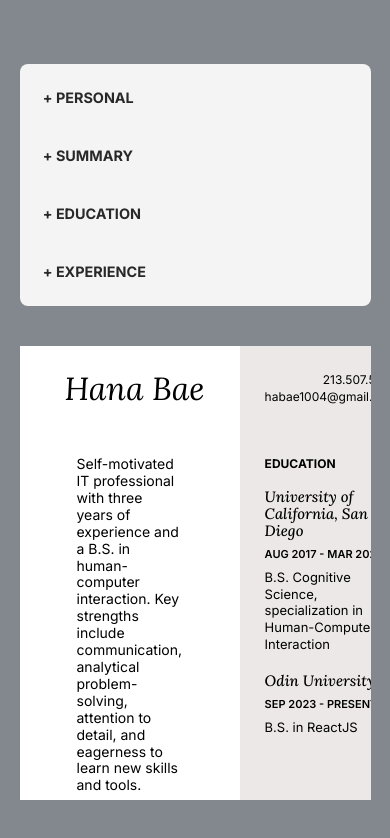
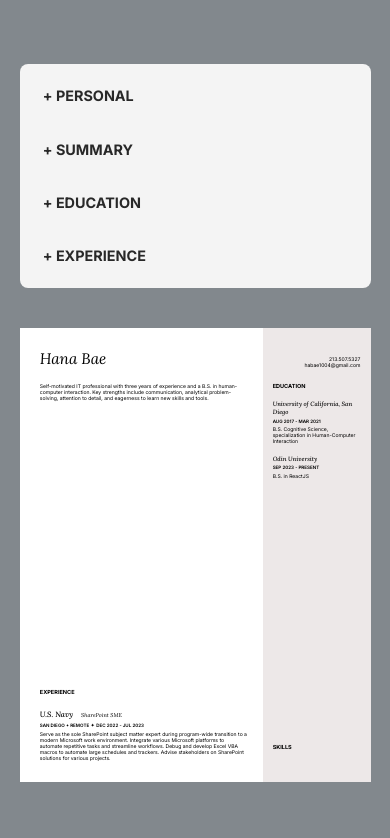
Before and after one commit to hambycookie/cv-application, a React app: page / in a window 390 px wide. Shown: the top 838 px of the page. Built offline with nearby package versions, Linux system fonts and the light colour scheme; the HTML template or start-up script is replaced by a standard one.

Commit message:
make resume responsive

```diff
--- a/src/components/Resume.jsx
+++ b/src/components/Resume.jsx
@@ -5,33 +5,42 @@ import ExperienceSection from "./Experience/ExperienceSection"
 function Resume({ personalInfo, summary, educations, experiences }) {
   return (
     <section className="resume-paper">
-      <div className="resume">
-        <h1 className="name main-part">{personalInfo.fullName}</h1>
-        <div className="contact-section side-part">
+      <div className="resume-container">
+        <div className="main-part">
+          <div className="name-section">
+            <h1 className="name">{personalInfo.fullName}</h1>
+          </div>
+          <div className="summary-section">
+            <p className="summary">
+              {summary}
+            </p>
+          </div>
+          <div className="experience-section">
+            <h5 className="section-title">EXPERIENCE</h5>
+            <div className="experience-content">
+              <ExperienceSection experiences={experiences} />
+            </div>
+          </div>
+        </div>
+        <div className="side-part">
+          <div className="contact-section">
             <div className="contact-info">
               <p>{personalInfo.phone}</p>
               <p>{personalInfo.email}</p>
             </div>
           </div>
-        <p className="summary main-part section-content-indent">
-          {summary}
-        </p>
-        <div className="education-section side-part">
+          <div className="education-section">
             <h5 className="section-title">EDUCATION</h5>
             <div className="education-content">
               <EducationSection educations={educations} />
             </div>
           </div>
-        <div className="experience-section main-part">
-          <h5 className="section-title">EXPERIENCE</h5>
-          <div className="experience-content">
-            <ExperienceSection experiences={experiences}/>
+          <div className="skills-section">
+            <h5 className="section-title">SKILLS</h5>
+            <div className="skills-content">
+              {/* insert section-content */}
             </div>
           </div>
-        <div className="skills-section side-part">
-          <h5 className="section-title">SKILLS</h5></div>
-          <div className="skills-content">
-            {/* insert section-content */}
         </div>
       </div>
     </section>
--- a/src/index.css
+++ b/src/index.css
@@ -1,6 +1,5 @@
 :root {
   font-family: Inter, system-ui, Avenir, Helvetica, Arial, sans-serif;
-  line-height: 1.5;
   font-weight: 400;
 
   font-synthesis: none;
--- a/src/styles/App.css
+++ b/src/styles/App.css
@@ -1,3 +1,5 @@
+@import url('https://fonts.googleapis.com/css2?family=Inter:wght@400;600;700&family=Lora:ital,wght@1,400;1,500&display=swap');
+
 #root {
   padding: 1rem;
   padding-top: 1rem;
--- a/src/styles/Resume.css
+++ b/src/styles/Resume.css
@@ -1,87 +1,94 @@
-@import url('https://fonts.googleapis.com/css2?family=Inter:wght@400;600;700&family=Lora:ital,wght@1,400;1,500&display=swap');
-
 .resume-paper {
   aspect-ratio: 8.5/11;
   background-color: white;
   max-height: 80vh;
 }
 
-.resume {
+.resume-container {
   aspect-ratio: 8.5/11;
-  width: 100%;
-  height: 100%;
   overflow:hidden;
-  display: grid;
-  grid-template-columns: 2.5fr 1fr;
-  grid-template-rows: 1fr 2fr 6fr;
+  display: flex;
+  flex-direction: row;
   font-family: 'Inter', sans-serif;
   color: black;
-  line-height: 130%;
-  font-size: 13px;
+  /* line-height: 130%; */
+  font-size: 1vmin;
+}
+
+p {
+  margin: 0;
+}
+
+.main-part, .side-part {
+  padding-top: 4em;
+  padding-bottom: 4em;
 }
 
 .main-part {
   background-color: white;
-  padding: 25px;
-  margin-left: 20px;
+  padding-left: 4em;
+  padding-right: 3em;
+  display: flex;
+  flex-direction: column;
+  gap: 3em;
 }
 
 .side-part {
   background-color: #EDE8E8;
-  padding: 25px;
-}
-
-.side-part > * {
-  margin-right: 20px;
+  display: flex;
+  flex-direction: column;
+  gap: 3em;
+  padding-left: 2em;
+  padding-right: 2em;
+  min-width: 25%;
 }
 
 .name {
   font-family: 'Lora', serif;
   font-weight: normal;
   font-style: italic;
-  font-size: 32px;
-  align-self: end;
+  font-size: 3em;
   margin-top: 0;
   margin-bottom: 0;
 }
 
+.name-section, .contact-section {
+  margin-top: 1em;
+  height:3em;
+  display: flex;
+  flex-direction: row;
+  align-items: flex-end;
+}
+
 .contact-section {
-  display: flex;
-  justify-content: flex-end;
-  align-items: flex-end;
+  align-self: flex-end;
 }
 
 .contact-info {
   text-align: right;
-  font-size: 12px;
-}
-
-.contact-info p {
-  margin: 0;
-}
-
-.summary {
-  font-size: 14px;
 }
 
 .section-title {
   font-family: 'Inter', sans-serif;
   font-weight: 700;
-  font-size: 12px;
+  font-size: 1.1em;
   margin: 0;
-  margin-bottom: 1rem;
+  margin-bottom: 2em;
 }
 
-.section-content-indent {
-  margin: 0 32px;
+.experience-section > .section-title {
+  margin-bottom: 2.5em;
 }
 
-.experience-content {
-  margin: 2rem 12px;
+.experience-section, .skills-section {
+  margin-top: auto;
 }
 
-@media screen and (max-width: 767px) {
+@media screen and (max-width: 800px) {
   .resume-paper {
     max-width: 90vw;
   }
+  .resume-container {
+    font-size: 1.3vmin;
+  }
 }
--- a/src/styles/ResumeSection.css
+++ b/src/styles/ResumeSection.css
@@ -1,21 +1,21 @@
 .section-list {
   display: flex;
   flex-direction: column;
-  gap: 20px;
+  gap: 2em;
 }
 
 .experience-section-list {
-  gap: 30px;
+  gap: 3em;
 }
 
 .section-item {
   display: flex;
   flex-direction: column;
-  gap: 6px;
+  gap: 0.5em;
 }
 
 .experience-item {
-  gap: 10px;
+  gap: 0.6em;
 }
 
 .section-item > * {
@@ -25,26 +25,27 @@
 .item-title {
   font-family: 'Lora', 'serif';
   font-style: italic;
-  font-size: 15px;
+  font-size:  1.2em;
   font-weight: 500;
 }
 
 .item-title.job {
-  font-size: 1.2rem;
+  font-size: 1.5em;
 }
 
 .item-subtitle {
-  margin-left: 1rem;
+  margin-left: 0.5rem;
   font-family: 'Lora', 'serif';
   font-weight: 400;
+  font-size: 1.1em;
 }
 
 .item-date, .item-location {
   font-family: 'Inter', 'sans-serif';
   font-weight: 600;
-  font-size: 11px;
+  font-size: 0.9em;
 }
 
 .degree, .description {
-  font-size: 13px;
+  /* font-size: 13px; */
 }
```
Lines whose indentation alone changed are shown as unchanged.
